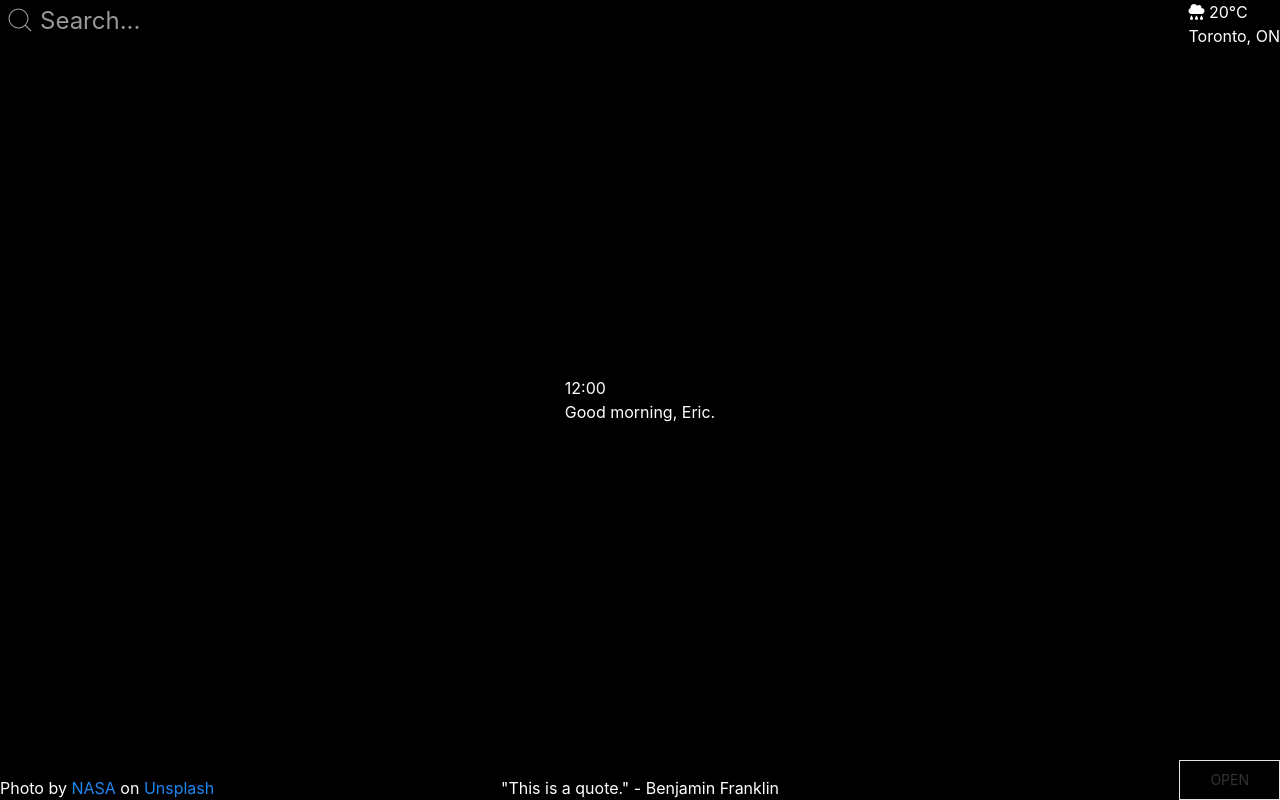
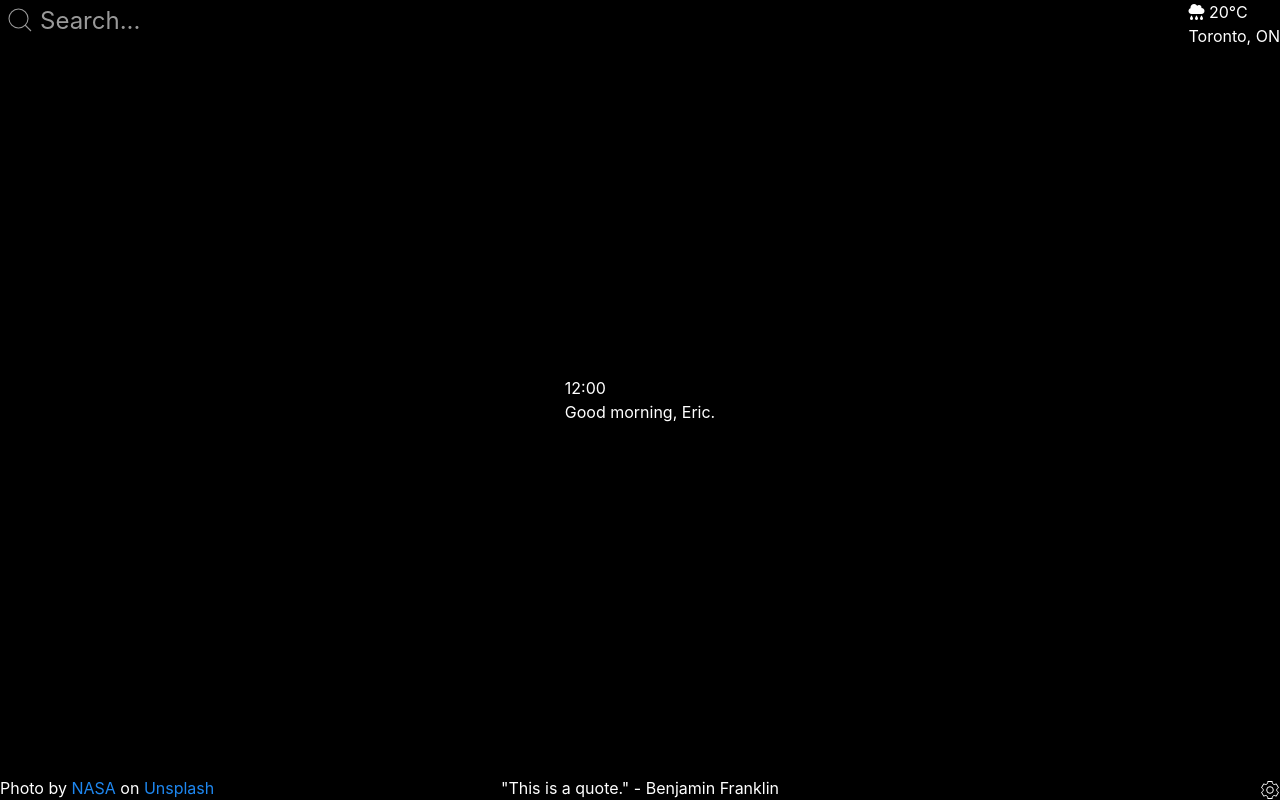
Before and after one commit to codingcourses/javascript-dashboard-project, a website: page public/index.html in a window 1280 px wide. Drawn offline with nearby package versions, Linux system fonts and the light colour scheme.

Commit message:
Fix settings icon

```diff
--- a/public/index.html
+++ b/public/index.html
@@ -56,7 +56,7 @@
     </div>
 
     <div class="uk-position-bottom-right">
-      <a class="uk-button uk-button-default" href="#settings-modal" uk-toggle>Open</a>
+      <a href="#settings-modal" uk-icon="icon: cog" uk-toggle></a>
     </div>
 
     <div id="settings-modal" class="settings-modal" uk-modal>
```
